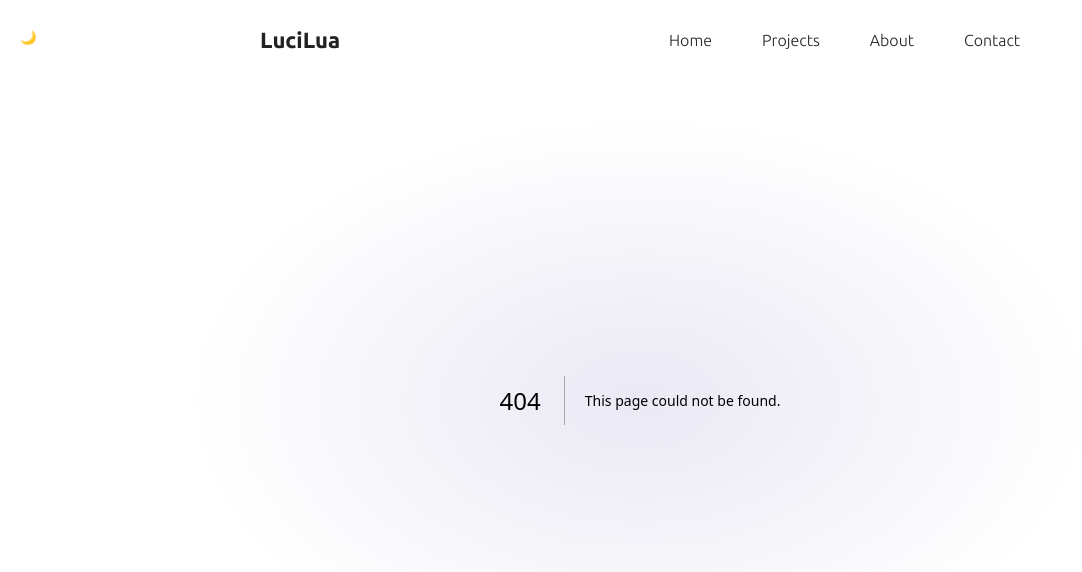
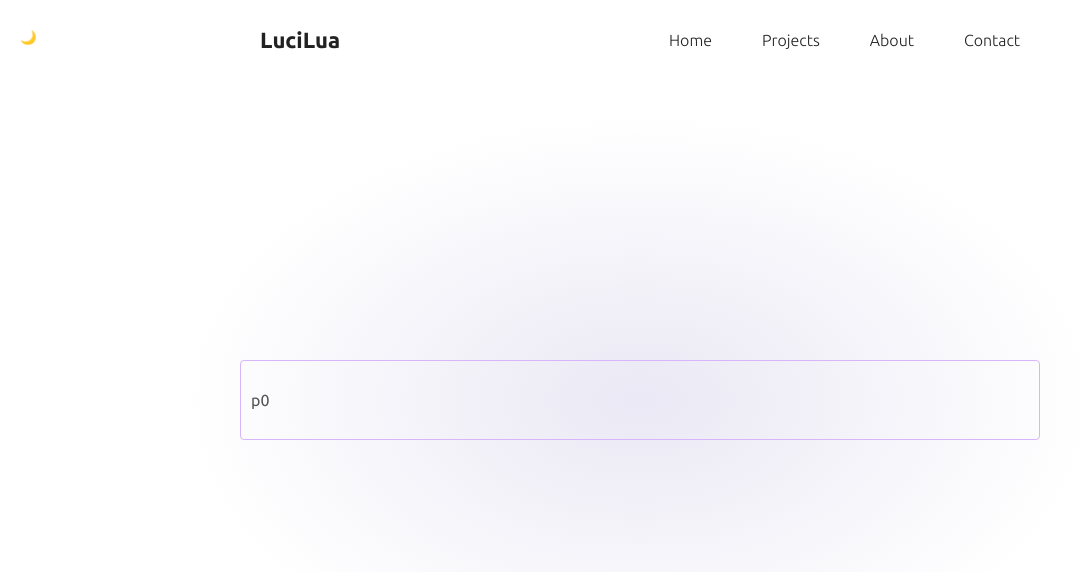
Before and after one commit to LuciLua/simple-portfolio, a Next.js app: page /projects in a window 1280 px wide. Before the commit this address had no page. Shown: the top 572 px of the page, without its empty margins (0-1082 px from the left). Built offline with nearby package versions, Linux system fonts and the light colour scheme.

Commit message:
[add] 🦝 dynamic page add for each project + db porjects add + fix menu href when is in the dynamic page and wish go back to homepage

```diff
--- /dev/null
+++ b/src/app/projects/layout.tsx
@@ -0,0 +1,11 @@
+import styles from "../../styles/pages/Projects.module.scss"
+
+export default function ProjectsLayout({ children }) {
+    return (
+        <div className={styles.container}>
+            <div className={styles.content}>
+                {children}
+            </div>
+        </div>
+    )
+}
--- /dev/null
+++ b/src/app/projects/page.tsx
@@ -0,0 +1,8 @@
+export default function ProjectsLayout() {
+    return (
+        // <div className={styles.container}>
+        <div>
+            p0
+        </div>
+    )
+}
--- a/src/components/Menu/Menu.tsx
+++ b/src/components/Menu/Menu.tsx
@@ -4,12 +4,12 @@ function Menu() {
     return (
         <div className={styles.container}>
             <div className={styles.content}>
-                <ul><li><a href='#apresentation'>LuciLua</a></li></ul>
+                <ul><li><a href='/#apresentation'>LuciLua</a></li></ul>
                 <ul>
-                    <li><a href='#apresentation'>Home</a></li>
-                    <li><a href='#projects'>Projects</a></li>
-                    <li><a href='#about'>About</a></li>
-                    <li><a href='#contact'>Contact</a></li>
+                    <li><a href='/#apresentation'>Home</a></li>
+                    <li><a href='/#projects'>Projects</a></li>
+                    <li><a href='/#about'>About</a></li>
+                    <li><a href='/#contact'>Contact</a></li>
                 </ul>
             </div>
         </div>
--- /dev/null
+++ b/src/styles/pages/Project.module.scss
@@ -0,0 +1,34 @@
+.container{
+    display: flex;
+    justify-content: center;
+    align-items: center;
+    position: relative;
+    flex-direction: column;
+
+    h1{
+        color: var(--h1Color);
+        margin-bottom: 5px;
+    }
+
+    h2{
+        color: var(--h2Color);
+        font-size: 15px;
+        font-weight: 300;
+        margin-bottom: 20px;
+    }
+
+    .c_img{
+
+        position: relative;
+        object-fit: cover;
+        overflow: hidden;
+
+        width: 100%;
+        min-height: 300px;
+        img{
+            object-fit: contain;
+            width: 100%;
+            height: 100%;
+        }
+    }
+}
--- /dev/null
+++ b/src/styles/pages/Projects.module.scss
@@ -0,0 +1,20 @@
+.container {
+    width: 100%;
+    min-height: 100dvh;
+
+    display: flex;
+    flex-direction: column;
+    align-items: center;
+    justify-content: center;
+
+    padding: 50px 0;
+
+    .content{
+        max-width: var(--maxWidthContent);
+        width: 100%;
+
+        border: 1px solid var(--neonLight);
+        border-radius: 4px;
+        padding: 30px 10px;
+    }
+}
```
Also changed, not shown: public/db/projects.json (added, +28 -0 lines), src/app/page.tsx (+6 -5 lines), src/app/projects/[slug]/page.tsx (added, +48 -0 lines), src/components/Projects/ProjectsCards.tsx (+8 -3 lines).
